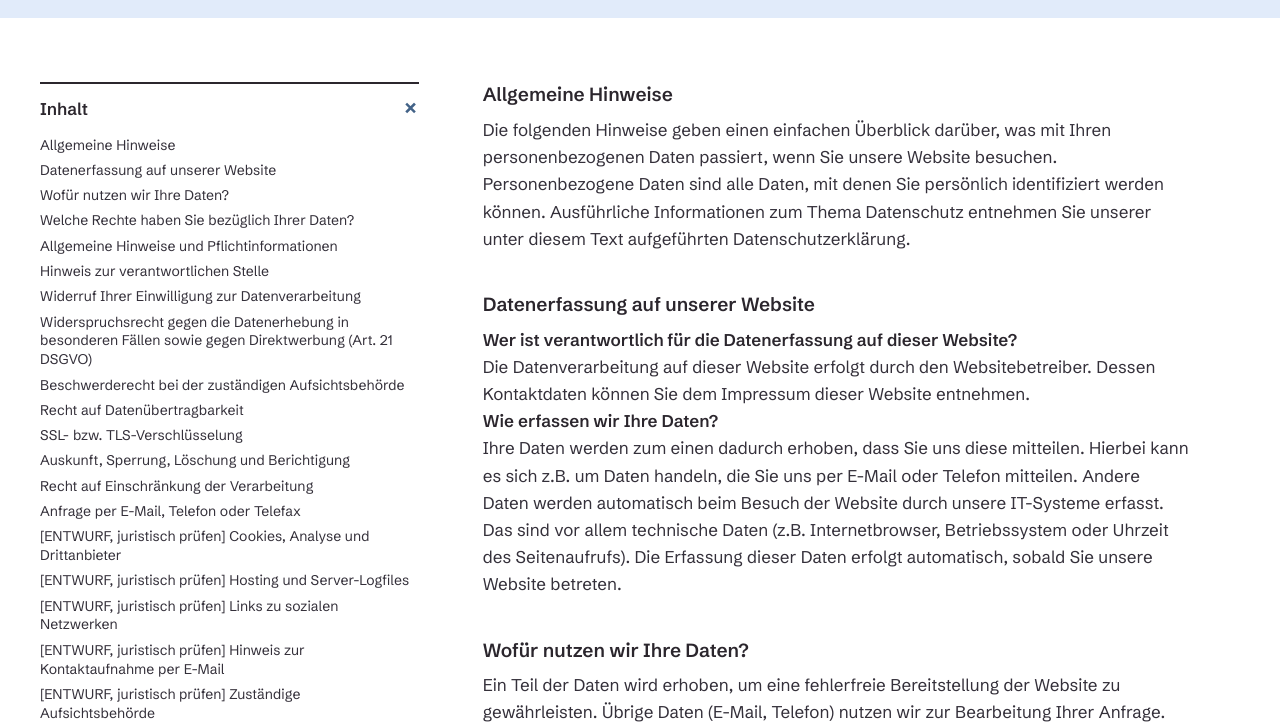
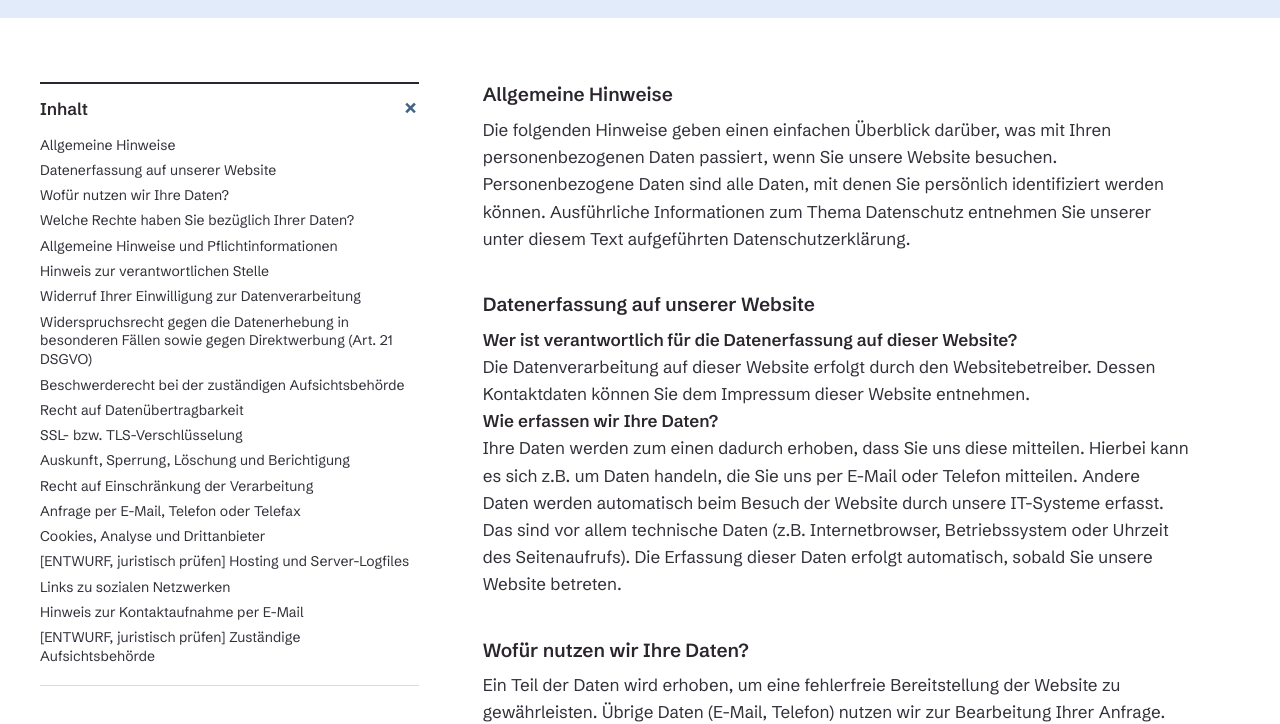
Before and after one commit to Z3RP436/birgit-website, a plain HTML site: page datenschutz.html in a window 1280 px wide. Shown: the part 245-969 px from the top of the page. Drawn offline with Linux system fonts and the light colour scheme.

Commit message:
Datenschutz: Strato-Speicherfristen, Entwurfsmarken entfernt; Impressum: W-IdNr.-Platzhalter (v14)
Logfile-Fristen laut Strato eingetragen (Access-Logs 6 Wochen, Error-Logs
5 Tage, IP-Adressen im Klartext max. 7 Tage). Entwurfsmarkierung bei
Cookies, Links zu sozialen Netzwerken und E-Mail-Hinweis entfernt.
Sichtbarer Platzhalter für die Wirtschafts-Identifikationsnummer.

Co-Authored-By: Claude Opus 5.5 <noreply@anthropic.com>

```diff
--- a/datenschutz.html
+++ b/datenschutz.html
@@ -78,10 +78,10 @@
             <li><a class="toc__link" href="#abschnitt-auskunft-sperrung-loeschung-und-berichtigung">Auskunft, Sperrung, Löschung und Berichtigung</a></li>
             <li><a class="toc__link" href="#abschnitt-recht-auf-einschraenkung-der-verarbeitung">Recht auf Einschränkung der Verarbeitung</a></li>
             <li><a class="toc__link" href="#abschnitt-anfrage-per-e-mail-telefon-oder-telefax">Anfrage per E-Mail, Telefon oder Telefax</a></li>
-            <li><a class="toc__link" href="#abschnitt-cookies-analyse-und-drittanbieter">[ENTWURF, juristisch prüfen] Cookies, Analyse und Drittanbieter</a></li>
+            <li><a class="toc__link" href="#abschnitt-cookies-analyse-und-drittanbieter">Cookies, Analyse und Drittanbieter</a></li>
             <li><a class="toc__link" href="#abschnitt-hosting-und-server-logfiles">[ENTWURF, juristisch prüfen] Hosting und Server-Logfiles</a></li>
-            <li><a class="toc__link" href="#abschnitt-links-zu-sozialen-netzwerken">[ENTWURF, juristisch prüfen] Links zu sozialen Netzwerken</a></li>
-            <li><a class="toc__link" href="#abschnitt-hinweis-zur-kontaktaufnahme-per-e-mail">[ENTWURF, juristisch prüfen] Hinweis zur Kontaktaufnahme per E-Mail</a></li>
+            <li><a class="toc__link" href="#abschnitt-links-zu-sozialen-netzwerken">Links zu sozialen Netzwerken</a></li>
+            <li><a class="toc__link" href="#abschnitt-hinweis-zur-kontaktaufnahme-per-e-mail">Hinweis zur Kontaktaufnahme per E-Mail</a></li>
             <li><a class="toc__link" href="#abschnitt-zustaendige-aufsichtsbehoerde">[ENTWURF, juristisch prüfen] Zuständige Aufsichtsbehörde</a></li>
           </ol>
         </details>
@@ -244,7 +244,7 @@
                     Datenspeicherung entfällt (z. B. nach abgeschlossener Bearbeitung Ihres Anliegens). Zwingende
                     gesetzliche Bestimmungen – insbesondere gesetzliche Aufbewahrungsfristen – bleiben unberührt.</p>
 
-                <h2 class="legal__h" id="abschnitt-cookies-analyse-und-drittanbieter">[ENTWURF, juristisch prüfen] Cookies, Analyse und Drittanbieter</h2>
+                <h2 class="legal__h" id="abschnitt-cookies-analyse-und-drittanbieter">Cookies, Analyse und Drittanbieter</h2>
                 <p>
                     Diese Website setzt keine Cookies, verwendet keine Analyse- oder Tracking-Dienste und bindet keine
                     Inhalte von Drittanbietern ein. Schriften, Symbole und Bilder werden von demselben Server geladen,
@@ -255,18 +255,20 @@
                     Diese Website wird bei der STRATO GmbH, Otto-Ostrowski-Straße 7, 10249 Berlin, gehostet.
                     Beim Aufruf der Seiten erfasst der Server automatisch Informationen, die Ihr Browser übermittelt
                     (z.B. IP-Adresse, Datum und Uhrzeit, aufgerufene Seite, Browsertyp und Betriebssystem).
-                    <mark>[PLATZHALTER: Speicherdauer der Logfiles und Auftragsverarbeitungsvertrag bestätigen]</mark>
+                    Die Protokolle werden beim Hosting-Anbieter wie folgt gespeichert: Zugriffsprotokolle (Access-Logs)
+                    6 Wochen, Fehlerprotokolle (Error-Logs) die letzten 5 Tage, IP-Adressen im Klartext in
+                    Sicherheitsprotokollen höchstens 7 Tage.
                     Rechtsgrundlage ist Art. 6 Abs. 1 lit. f DSGVO: Wir haben ein berechtigtes Interesse an der
                     technisch fehlerfreien und sicheren Bereitstellung dieser Website.</p>
 
-                <h2 class="legal__h" id="abschnitt-links-zu-sozialen-netzwerken">[ENTWURF, juristisch prüfen] Links zu sozialen Netzwerken</h2>
+                <h2 class="legal__h" id="abschnitt-links-zu-sozialen-netzwerken">Links zu sozialen Netzwerken</h2>
                 <p>
                     Diese Website enthält Links zu Facebook und Instagram. Es werden keine Plugins eingebunden. Erst
                     wenn Sie einen dieser Links anklicken, verlassen Sie diese Website und der jeweilige Anbieter
                     erhält Informationen über Ihren Besuch. Für die dortige Datenverarbeitung gelten die
                     Datenschutzhinweise des jeweiligen Anbieters.</p>
 
-                <h2 class="legal__h" id="abschnitt-hinweis-zur-kontaktaufnahme-per-e-mail">[ENTWURF, juristisch prüfen] Hinweis zur Kontaktaufnahme per E-Mail</h2>
+                <h2 class="legal__h" id="abschnitt-hinweis-zur-kontaktaufnahme-per-e-mail">Hinweis zur Kontaktaufnahme per E-Mail</h2>
                 <p>
                     E-Mails werden in der Regel unverschlüsselt übertragen und können auf dem Übertragungsweg von
                     Dritten mitgelesen werden. Bitte schildern Sie in der ersten Anfrage keine vertraulichen Einzelheiten.</p>
```
Also changed, not shown: impressum.html (+2 -0 lines).
